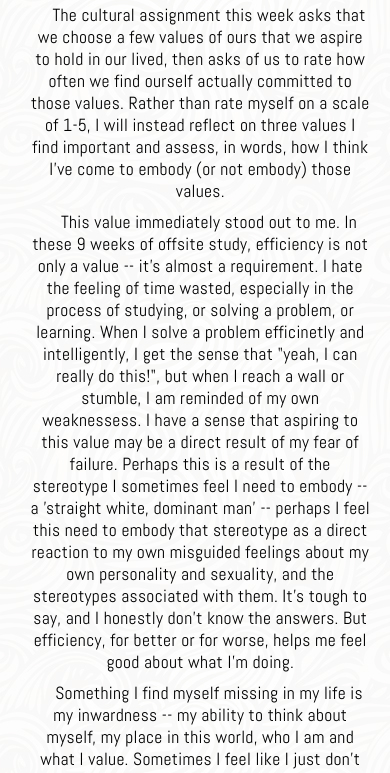
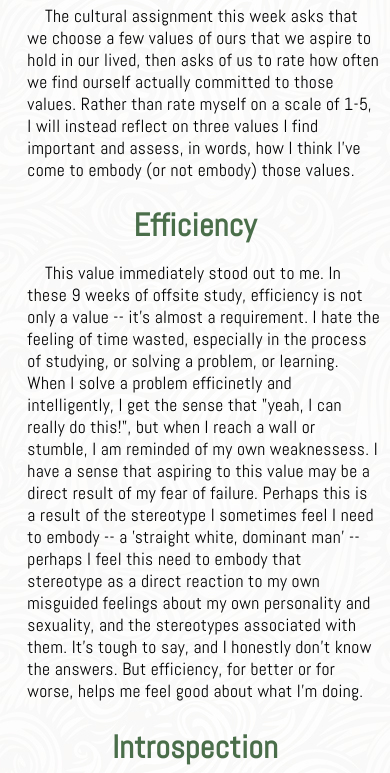
Before and after one commit to mwhatters/mwhatters.github.io, a plain HTML site: page blog/c7-values.html in a window 390 px wide. Shown: the part 232-1005 px from the top of the page. Drawn offline with nearby package versions, Linux system fonts and the light colour scheme.

Commit message:
more mobile changes

```diff
--- a/stylesheets/blog-stylesheet.css
+++ b/stylesheets/blog-stylesheet.css
@@ -1,7 +1,15 @@
 /*blog-stylesheet.css*/
 
 #bodyContent {
-  padding-top: 10px;
+  margin: 0 auto;
+  float: none;
+  display: block;
+  width: 900px;
+}
+
+
+section {
+  margin: 0 auto;
 }
 
 h3 {
@@ -31,7 +39,7 @@ section {
 
 h5, h6 {
   font-size: 2.0em;
-  margin: 0.3em 0em 0.3em 0em;
+  margin: 0.3em 0em 1em 0em;
   opacity: 0.7;
   color: #003300;
   text-indent: 50px;
@@ -45,6 +53,10 @@ h6 {
 
 p {
   text-indent: 50px;
+}
+
+aside {
+  display: none;
 }
 
 aside p {
@@ -93,9 +105,6 @@ section img {
 
 
 @media only screen and (max-width: 1000px) {
-  aside {
-    display: none;
-  }
 
   #bodyContent {
     width: 95%;
@@ -103,12 +112,11 @@ section img {
   }
 
   #bodyContent section {
-    margin-left: 30px;
+    margin-left: 0;
   }
 
   #bodyContent section p {
-    margin: 0 auto;
-    text-align: center;
+    text-align: left;
     padding-right: 0;
     margin-bottom: 0.5em;
   }
--- a/stylesheets/default.css
+++ b/stylesheets/default.css
@@ -257,24 +257,31 @@ footer {
     text-align: center;
   }
 
+  section {
+    margin-left: 0;
+  }
+
   aside img {
     display: block;
     margin: 0 auto;
+
   }
+
   #bodyContent {
     width: 95%;
     margin: 0 auto;
   }
 
   #bodyContent section {
-    margin-left: 30px;
+    margin-left: 0;
   }
 
   #bodyContent section p {
-    margin: 0 auto;
-    text-align: center;
+    text-align: left;
     padding-right: 0;
     margin-bottom: 0.5em;
+    margin-left: 1em;
+    margin-right: auto;
   }
 
   #pagewrapper {
@@ -310,10 +317,6 @@ footer {
     width: 95%;
   }
 
-  h5 {
-    display: none;
-  }
-
   .sublist {
     position: relative;
     width: 95%;
```
Also changed, not shown: index.html (+2 -2 lines).
